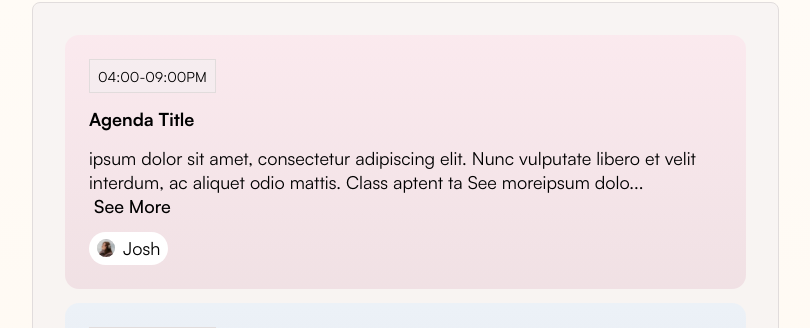
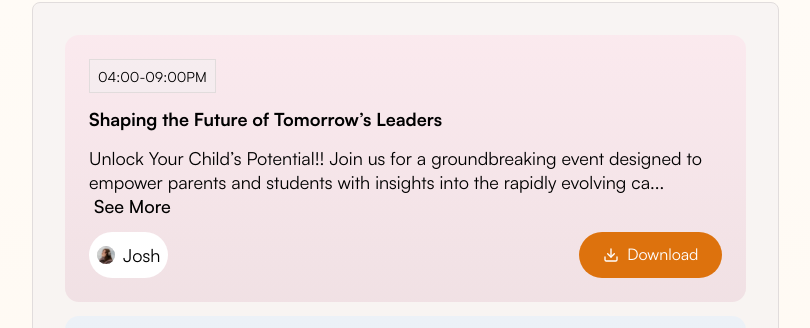
Before and after one commit to Ajith11223/event_system, a Next.js app: page /event in a window 1280 px wide. Shown: the part 1233-1561 px from the top of the page, without its empty margins (68-878 px from the left). Built offline with nearby package versions, Linux system fonts and the light colour scheme.

Commit message:
button added

```diff
--- a/src/app/event/page.jsx
+++ b/src/app/event/page.jsx
@@ -3,12 +3,13 @@ import BookingForm from "@/Components/BookingForm/BookingForm";
 import TicketReady from "@/Components/BookingForm/TicketReady";
 import MainLayout from "@/Components/MainLayout/MainLayout";
 import Image from "next/image";
-import React, { useState,useEffect } from "react";
+import React, { useState, useEffect } from "react";
 import { useRouter } from "next/navigation";
 import { ReadMore } from "@/Components/Common/ReadMore/ReadMore";
 import { BsGlobe } from "react-icons/bs";
 import { Carousel } from "rsuite";
 import "../../Components/BookingForm/event.css";
+import { LuDownload } from "react-icons/lu";
 
 const page = () => {
   const router = useRouter();
@@ -25,7 +26,8 @@ const page = () => {
     const handleScroll = () => {
       if (!ticking) {
         window.requestAnimationFrame(() => {
-          const scrollHeight = window.pageYOffset || document.documentElement.scrollTop;
+          const scrollHeight =
+            window.pageYOffset || document.documentElement.scrollTop;
 
           if (scrollHeight > 410) {
             setIsScrolled(true);
@@ -51,10 +53,28 @@ const page = () => {
     };
   }, []);
 
+    const handleDownload = () => {
+        // Create a new link element
+        const link = document.createElement('a');
+
+        // Set the URL of the file to download
+        link.href = '/Target_Edu_Expo_2024_Event_Details.fdf'; // relative path to the file in the public folder
+
+        // Set the download attribute to specify the file name
+        link.download = 'Target_Edu_Expo_2024_Event_Details.fdf';
+
+        // Append the link to the body (necessary for Firefox)
+        document.body.appendChild(link);
+
+        // Programmatically click the link to trigger the download
+        link.click();
+
+        // Remove the link from the document
+        document.body.removeChild(link);
+    };
+
   return (
-    <div
-      className="bg-white h-full relative overflow-hidden bg-gradient-to-b from-white to-orange-50 "
-    >
+    <div className="bg-white h-full relative overflow-hidden bg-gradient-to-b from-white to-orange-50 ">
       <MainLayout>
         {/* <BookingForm/> */}
         {/* <TicketReady/> */}
@@ -141,7 +161,7 @@ const page = () => {
                     className="border-[1px] border-[#E1DCDC] p-2.5 md:p-5 xl:p-8 rounded-lg flex flex-col gap-2.5 md:gap-3.5"
                     style={{ backgroundColor: "rgba(244, 241, 242, 0.6)" }}
                   >
-                    <div className="flex flex-col md:flex-row gap-2.5 md:gap-3.5 items-center justify-center">
+                    <div className="flex flex-col md:flex-row gap-2.5 md:gap-3.5 items-center justify-between">
                       <div className="flex items-start gap-2.5 md:gap-3.5">
                         <div className="bg-[linear-gradient(180deg,_#D9D9D9_-122.29%,_rgba(115,115,115,0)_100%)] rounded-full flex items-center justify-center p-[7px] h-fit w-fit">
                           <Image
@@ -188,18 +208,20 @@ const page = () => {
                           </span>
                         </div>
                         <h5 className="font-bold text-[16px] md:text-[18px] leading-[24.3px] text-primary-dark">
-                          Agenda Title
+                          Shaping the Future of Tomorrow’s Leaders
                         </h5>
                         <span className="font-normal text-[16px] md:text-[18px] leading-[24.3px] text-secondary-dark">
                           <ReadMore maxCharacterCount={150}>
-                            ipsum dolor sit amet, consectetur adipiscing elit.
-                            Nunc vulputate libero et velit interdum, ac aliquet
-                            odio mattis. Class aptent ta See moreipsum dolor sit
-                            amet, consectetur adipiscing elit. Nunc vulputate
-                            libero et velit interdum, ac aliquet odio mattis.
-                            Class aptent ta
+                            Unlock Your Child’s Potential!! Join us for a
+                            groundbreaking event designed to empower parents and
+                            students with insights into the rapidly evolving
+                            career and job market. The Target Edu Expo 2024 is
+                            your gateway to understanding the future of
+                            education, technology, and employment trends.
                           </ReadMore>
                         </span>
+
+                        <div className="flex justify-between">
                           <div className="flex flex-wrap">
                             <div className="bg-white px-2 py-1 flex gap-2 items-center justify-center rounded-full">
                               <Image
@@ -212,6 +234,13 @@ const page = () => {
                                 Josh
                               </p>
                             </div>
+                          </div>
+                          <button
+                          //  onClick={handleDownload}
+                           className="transform transition-all duration-200 p-2.5 font-normal text-[14px] md:text-[16px] leading-[21.6px] md:p-3 lg:px-5 xl:px-6 bg-[#DD720D] text-white hover:text-[#DD720D] hover:bg-white  rounded-full flex gap-2 items-center w-[160px] md:w-fit">
+                            <LuDownload className="font-bold" />
+                            Download
+                          </button>
                         </div>
                       </div>{" "}
                       <div className=" bg-[linear-gradient(180deg,_rgba(218,237,255,0.4)_-0.05%,_rgba(153,131,138,0.4)_393.97%)] p-2.5 md:p-5 xl:p-6 flex flex-col gap-2.5 md:gap-3.5 rounded-[14px]">
```
Also changed, not shown: 1 other file (tests, documents, lock files or other folders). Lines whose indentation alone changed are shown as unchanged.
